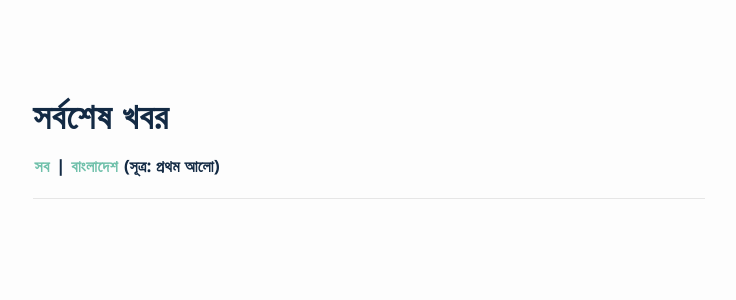
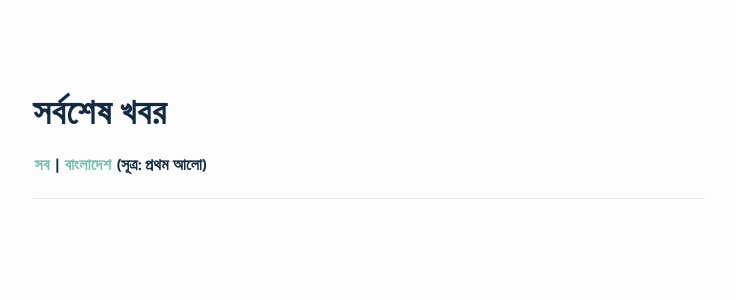
Before and after one commit to Ananto30/news13, a Flask app: page / in a window 1280 px wide. Shown: the top 300 px of the page, without its empty margins (271-1007 px from the left). Run offline with Flask 2, Linux system fonts and the light colour scheme.

Commit message:
Add new font

```diff
--- a/static/css/generic.css
+++ b/static/css/generic.css
@@ -1,9 +1,19 @@
-@import 'https://fonts.googleapis.com/css?family=Fira+Mono|Noto+Serif|Noto+Sans:300,400,500';
+/* @import 'https://fonts.googleapis.com/css?family=Fira+Mono|Noto+Serif|Noto+Sans:300,400,500'; */
+/* @import url(//fonts.googleapis.com/earlyaccess/notosansbengali.css); */
+@import url('https://fonts.googleapis.com/css2?family=Baloo+Da+2&display=swap');
+/* @import url('https://fonts.googleapis.com/css2?family=Hind+Siliguri:wght@300&display=swap'); */
+
 
 :root {
-    --font-header: "Noto Sans", "Arial", "Helvetica", sans-serif;
-    --font-main: "Noto Serif", "Arial", "Helvetica", sans-serif;
+    /* --font-header: "Noto Sans", "Arial", "Helvetica", sans-serif;
+    --font-main: "Noto Serif", "Arial", "Helvetica", sans-serif; */
+
     --font-mono: "Menlo", "Fira Mono", monospace;
+    --font-main: 'Baloo Da 2', cursive;
+    --font-header: 'Baloo Da 2', cursive;
+
+    /* --font-main: 'Hind Siliguri', sans-serif;
+    --font-header: 'Hind Siliguri', sans-serif; */
 
     --font-size: 16px;
 
```
